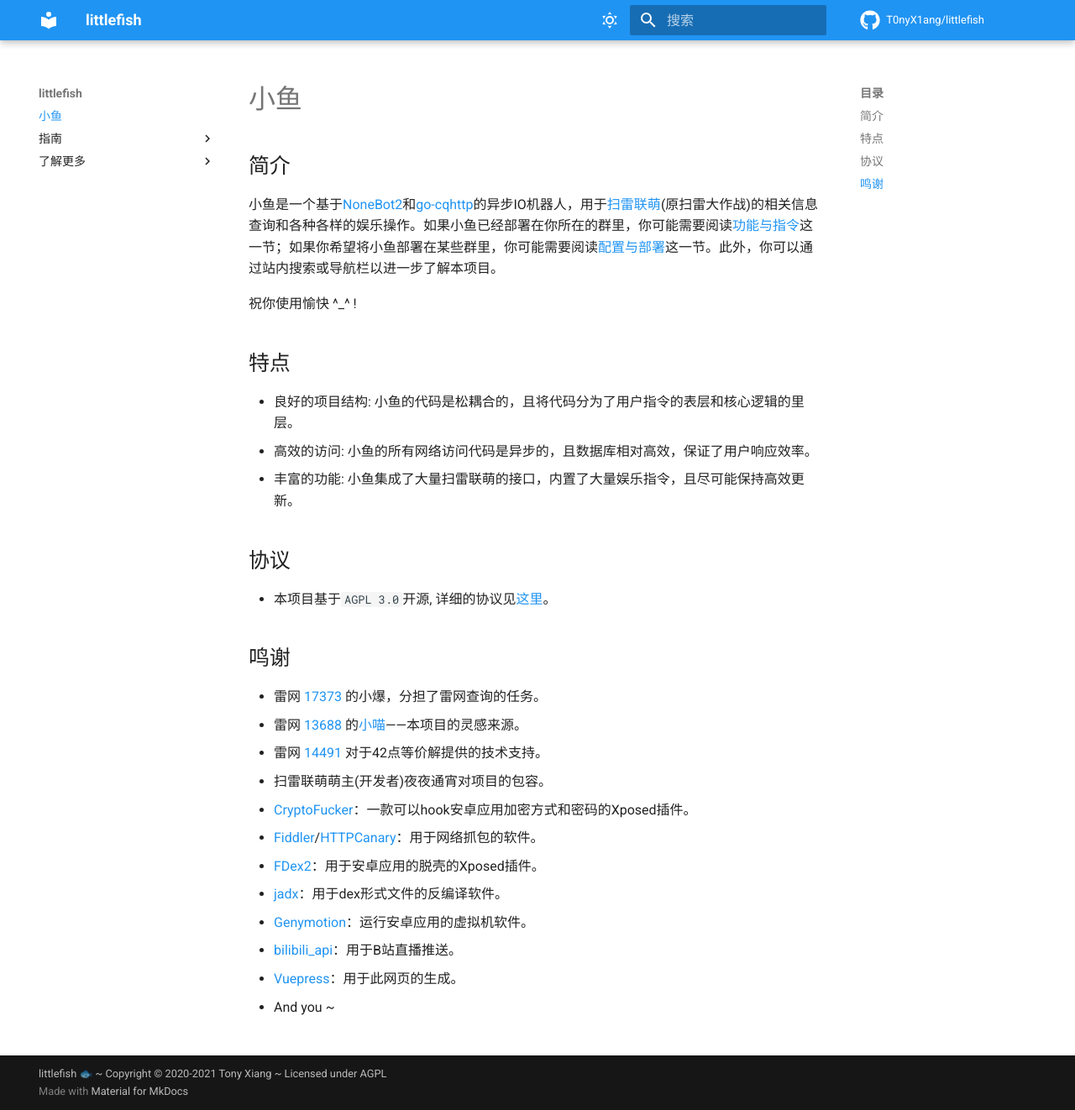
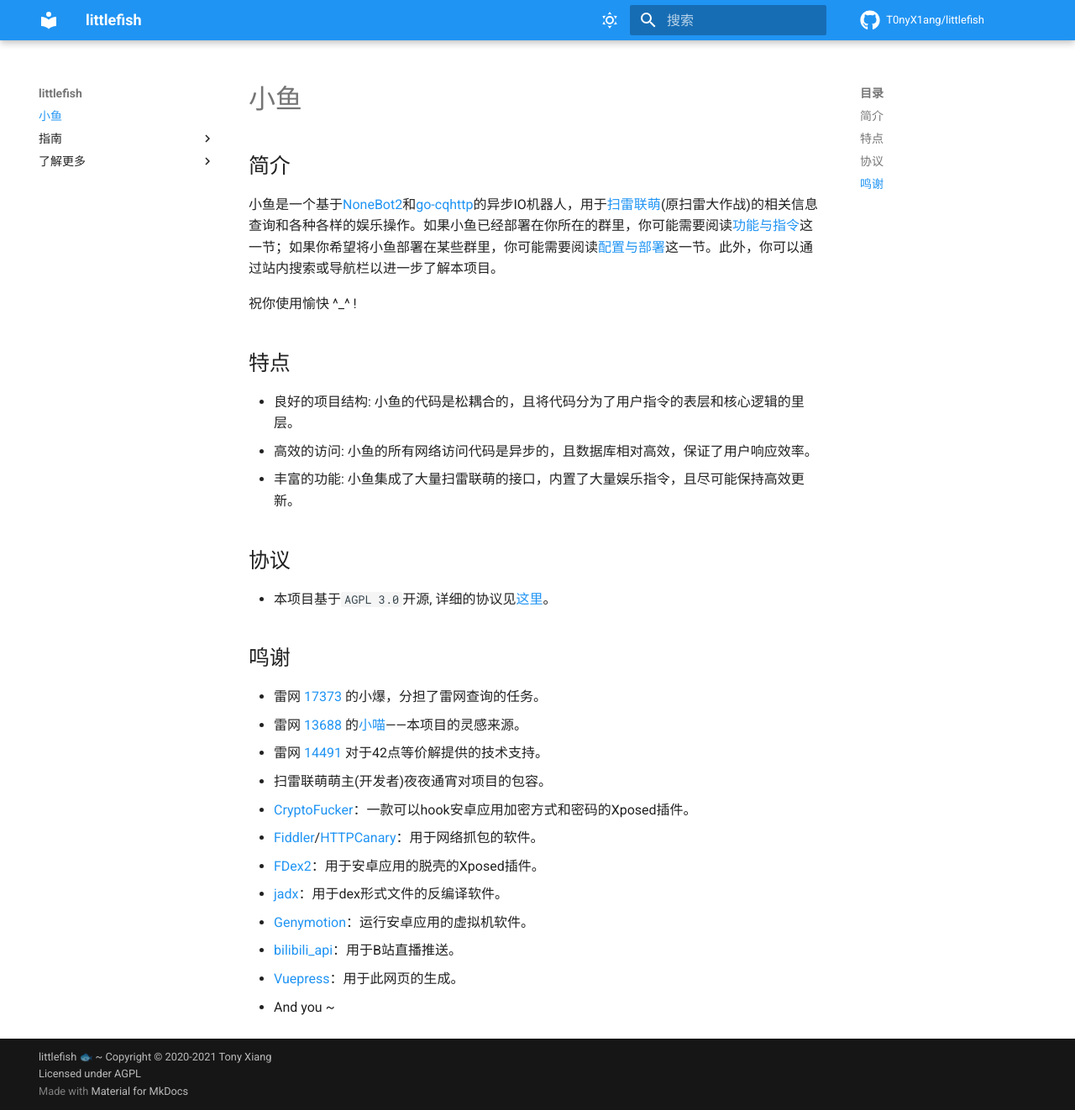
Before and after one commit to T0nyX1ang/littlefish, an MkDocs documentation site: the page built from docs/README.md, in a window 1280 px wide and 1322 px high. Shown: the whole window at 84% size. Built offline with MkDocs 1.6.1 and Material for MkDocs 9.7.7, drawn with Linux system fonts in a browser that asks for light colours; comment, search, counter and statistics services are not loaded; part of the change alters nothing that is shown.

```diff
--- a/mkdocs.yml
+++ b/mkdocs.yml
@@ -29,9 +29,16 @@ theme:
   features:
     - navigation.instant
     - navigation.top
-copyright: littlefish 🐟 ~ Copyright &copy; 2020-2021 Tony Xiang ~ Licensed under AGPL
+copyright: littlefish 🐟 ~ Copyright &copy; 2020-2021 Tony Xiang <br> Licensed under AGPL
 repo_url: https://github.com/T0nyX1ang/littlefish
 repo_name: T0nyX1ang/littlefish
+plugins:
+  - search
+  - git-revision-date-localized:
+      type: datetime
+      timezone: Asia/Shanghai
+      fallback_to_build_date: true
+  - macros
 markdown_extensions:
   - admonition
   - attr_list
@@ -47,6 +54,8 @@ markdown_extensions:
   - pymdownx.emoji:
       emoji_index: !!python/name:materialx.emoji.twemoji
       emoji_generator: !!python/name:materialx.emoji.to_svg
+  - toc:
+      slugify: !!python/name:pymdownx.slugs.uslugify_cased
 extra_javascript:
   - javascripts/config.js
   - https://polyfill.io/v3/polyfill.min.js?features=es6
```
